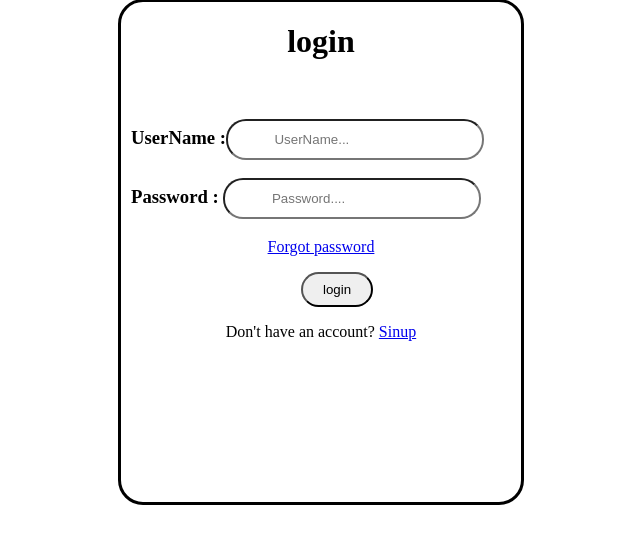
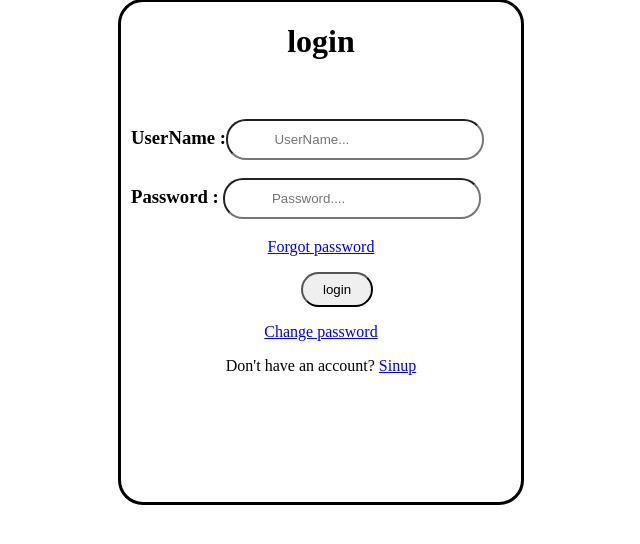
Before and after one commit to SGopinath89/CSC3132UniNavApp, a PHP site: page /loginpage.php in a window 1280 px wide. Shown: the part 188-732 px from the top of the page, without its empty margins (319-959 px from the left). Run offline with PHP 8.4, Linux system fonts and the light colour scheme.

Commit message:
change pd

```diff
--- a/loginpage.php
+++ b/loginpage.php
@@ -53,6 +53,9 @@
         <a href="Forgotpd.html">Forgot password</a>
     </p>
     <button type="submit">login</button>
+    <p>
+        <a href="changepd.html">Change password</a>
+    </p>
     <p>Don't have an account?
         <a href="reg1">Sinup</a>
     </p>
```
